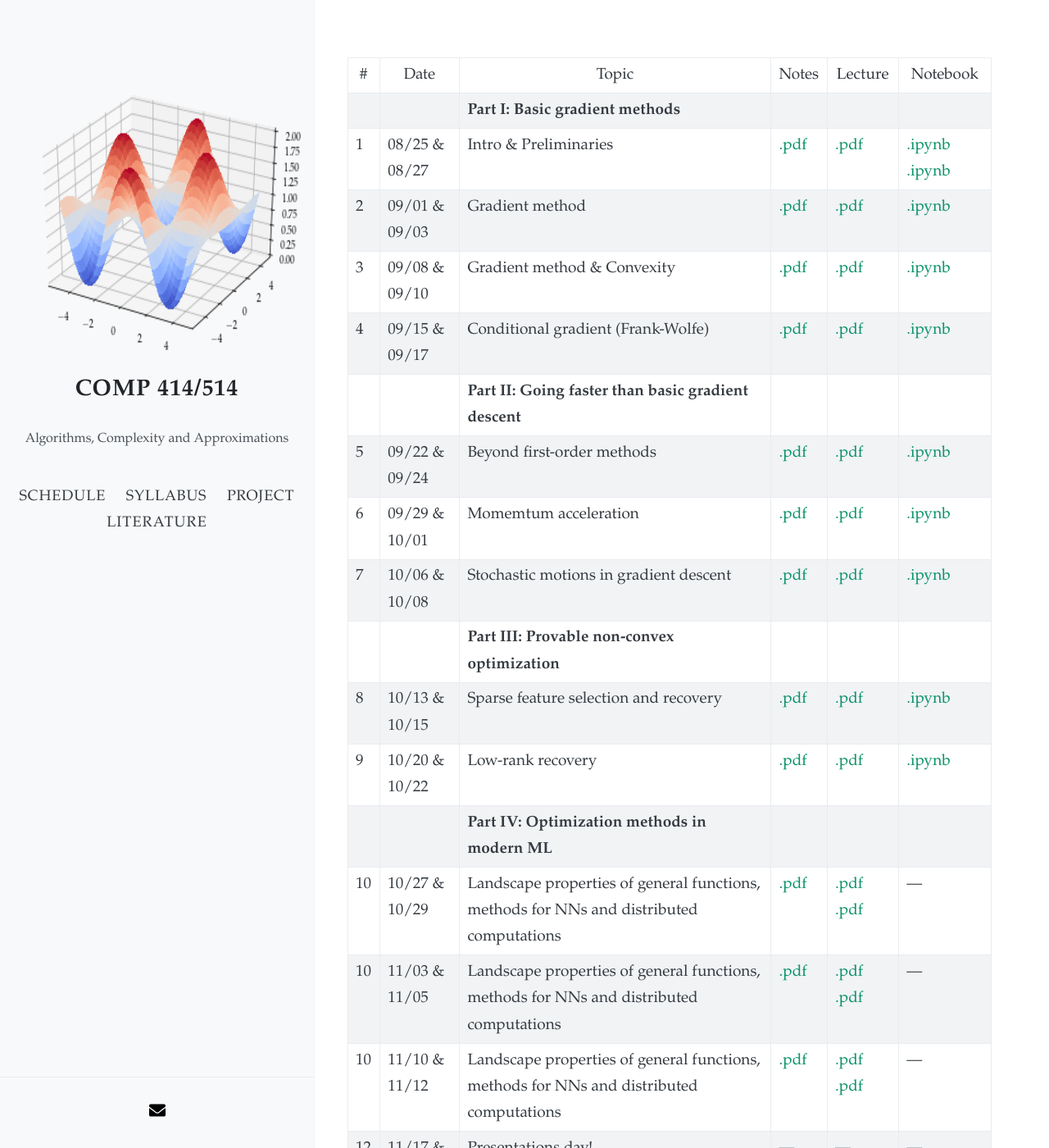
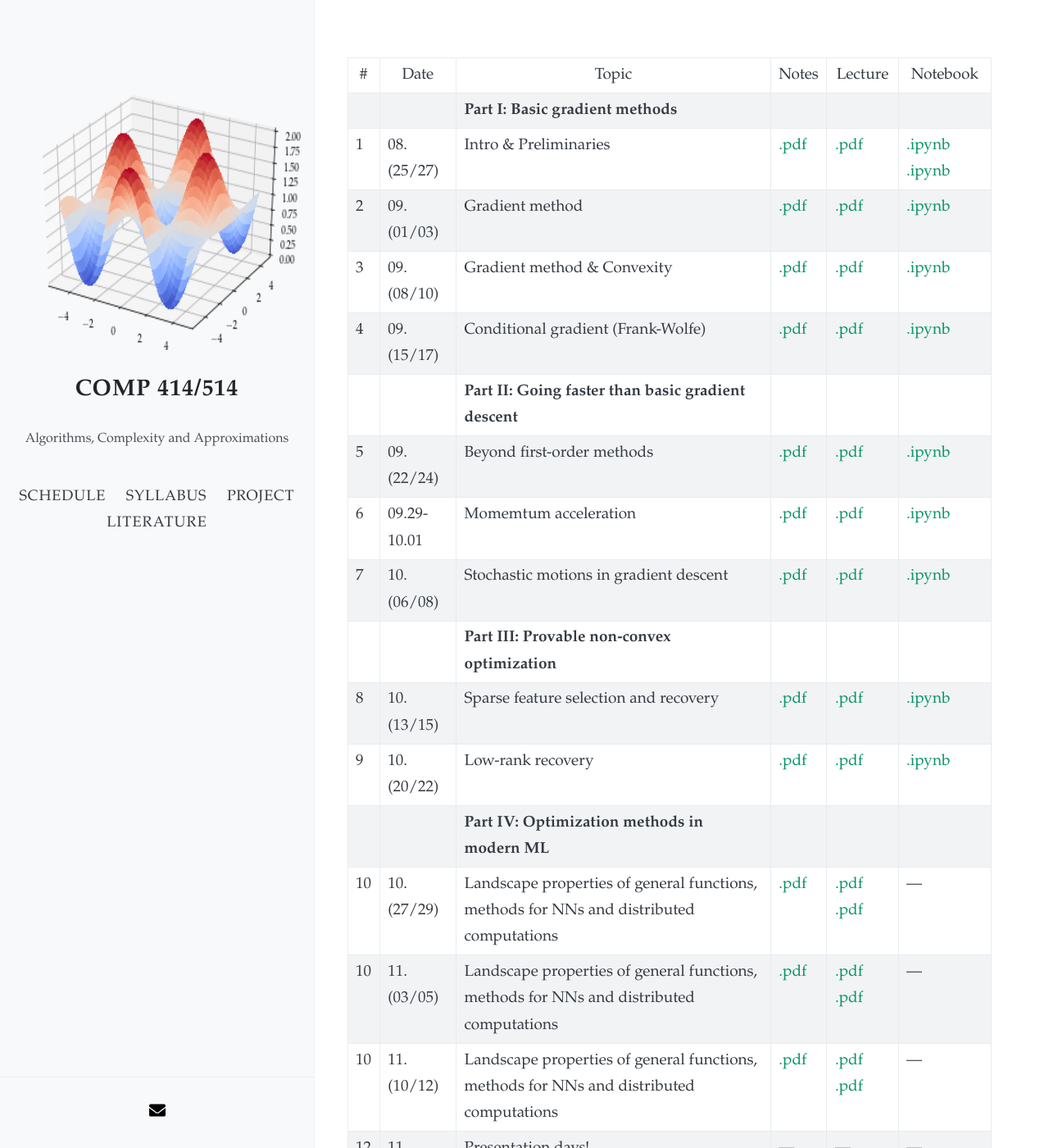
Before and after one commit to akyrillidis/comp414-514, a Jekyll site: the page built from schedule.md, in a window 1280 px wide and 1400 px high. Shown: the whole window at 82% size. Built offline with Jekyll 4.4.1, drawn with Linux system fonts in a browser that asks for light colours; nearby versions of some CDN libraries; some of the changed text lies outside the part shown.

Commit message:
Update schedule.md

```diff
--- a/schedule.md
+++ b/schedule.md
@@ -8,22 +8,22 @@ layout: default
 | # | Date  | Topic  | Notes | Lecture | Notebook  |
 |-|-|-|-|-|-|
 | | | **Part I: Basic gradient methods** | | | |
-| 1 | 08/25 & 08/27 | Intro & Preliminaries  | [.pdf](/schedule/images/chapter1.pdf) | [.pdf](/schedule/images/Lecture 1.pdf) | [.ipynb](/schedule/images/Chapter 1a.ipynb) [.ipynb](/schedule/images/Chapter 1b.ipynb)
-| 2 | 09/01 & 09/03 | Gradient method | [.pdf](/schedule/images/chapter2.pdf)  | [.pdf](/schedule/images/Lecture 2.pdf) | [.ipynb](/schedule/images/Chapter 2.ipynb) |
-| 3 | 09/08 & 09/10 | Gradient method & Convexity | [.pdf](/schedule/images/chapter3.pdf)  | [.pdf](/schedule/images/Lecture 3.pdf) | [.ipynb](/schedule/images/Chapter 3.ipynb) |
-| 4 | 09/15 & 09/17 | Conditional gradient (Frank-Wolfe) | [.pdf](/schedule/images/chapter4.pdf)  | [.pdf](/schedule/images/Lecture 4.pdf) | [.ipynb](/schedule/images/Chapter 4.ipynb) |
+| 1 | 08.(25/27) | Intro & Preliminaries  | [.pdf](/schedule/images/chapter1.pdf) | [.pdf](/schedule/images/Lecture 1.pdf) | [.ipynb](/schedule/images/Chapter 1a.ipynb) [.ipynb](/schedule/images/Chapter 1b.ipynb)
+| 2 | 09.(01/03) | Gradient method | [.pdf](/schedule/images/chapter2.pdf)  | [.pdf](/schedule/images/Lecture 2.pdf) | [.ipynb](/schedule/images/Chapter 2.ipynb) |
+| 3 | 09.(08/10) | Gradient method & Convexity | [.pdf](/schedule/images/chapter3.pdf)  | [.pdf](/schedule/images/Lecture 3.pdf) | [.ipynb](/schedule/images/Chapter 3.ipynb) |
+| 4 | 09.(15/17) | Conditional gradient (Frank-Wolfe) | [.pdf](/schedule/images/chapter4.pdf)  | [.pdf](/schedule/images/Lecture 4.pdf) | [.ipynb](/schedule/images/Chapter 4.ipynb) |
 | | | **Part II: Going faster than basic gradient descent** | | | |
-| 5 | 09/22 & 09/24 | Beyond first-order methods | [.pdf](/schedule/images/chapter5.pdf)  | [.pdf](/schedule/images/Lecture 5.pdf) | [.ipynb](/schedule/images/Chapter 5.ipynb) |
-| 6 | 09/29 & 10/01 | Momemtum acceleration | [.pdf](/schedule/images/chapter6.pdf)  | [.pdf](/schedule/images/Lecture 6.pdf) | [.ipynb](/schedule/images/Chapter 6.ipynb) |
-| 7 | 10/06 & 10/08 | Stochastic motions in gradient descent | [.pdf]()  | [.pdf](/schedule/images/Lecture 7.pdf) | [.ipynb](/schedule/images/Chapter 7.ipynb) |
+| 5 | 09.(22/24) | Beyond first-order methods | [.pdf](/schedule/images/chapter5.pdf)  | [.pdf](/schedule/images/Lecture 5.pdf) | [.ipynb](/schedule/images/Chapter 5.ipynb) |
+| 6 | 09.29-10.01 | Momemtum acceleration | [.pdf](/schedule/images/chapter6.pdf)  | [.pdf](/schedule/images/Lecture 6.pdf) | [.ipynb](/schedule/images/Chapter 6.ipynb) |
+| 7 | 10.(06/08) | Stochastic motions in gradient descent | [.pdf]()  | [.pdf](/schedule/images/Lecture 7.pdf) | [.ipynb](/schedule/images/Chapter 7.ipynb) |
 | | | **Part III: Provable non-convex optimization** | | | |
-| 8 | 10/13 & 10/15 | Sparse feature selection and recovery | [.pdf]()  | [.pdf](/schedule/images/Lecture 8.pdf) | [.ipynb](/schedule/images/Chapter 8.ipynb) |
-| 9 | 10/20 & 10/22 | Low-rank recovery | [.pdf]()  | [.pdf](/schedule/images/Lecture 9.pdf) | [.ipynb](/schedule/images/Chapter 9.ipynb) |
+| 8 | 10.(13/15) | Sparse feature selection and recovery | [.pdf]()  | [.pdf](/schedule/images/Lecture 8.pdf) | [.ipynb](/schedule/images/Chapter 8.ipynb) |
+| 9 | 10.(20/22) | Low-rank recovery | [.pdf]()  | [.pdf](/schedule/images/Lecture 9.pdf) | [.ipynb](/schedule/images/Chapter 9.ipynb) |
 | | | **Part IV: Optimization methods in modern ML** | | | |
-| 10 | 10/27 & 10/29 | Landscape properties of general functions, methods for NNs and distributed computations | [.pdf]()  | [.pdf](/schedule/images/Lecture 10.pdf) [.pdf](/schedule/images/Lecture 11.pdf) | --- |
-| 10 | 11/03 & 11/05 | Landscape properties of general functions, methods for NNs and distributed computations | [.pdf]()  | [.pdf](/schedule/images/Lecture 10.pdf) [.pdf](/schedule/images/Lecture 11.pdf) | --- |
-| 10 | 11/10 & 11/12 | Landscape properties of general functions, methods for NNs and distributed computations | [.pdf]()  | [.pdf](/schedule/images/Lecture 10.pdf) [.pdf](/schedule/images/Lecture 11.pdf) | --- |
-| 12 | 11/17 & 11/19 | Presentations day!  | ---  | ---  | --- |
+| 10 | 10.(27/29) | Landscape properties of general functions, methods for NNs and distributed computations | [.pdf]()  | [.pdf](/schedule/images/Lecture 10.pdf) [.pdf](/schedule/images/Lecture 11.pdf) | --- |
+| 10 | 11.(03/05) | Landscape properties of general functions, methods for NNs and distributed computations | [.pdf]()  | [.pdf](/schedule/images/Lecture 10.pdf) [.pdf](/schedule/images/Lecture 11.pdf) | --- |
+| 10 | 11.(10/12) | Landscape properties of general functions, methods for NNs and distributed computations | [.pdf]()  | [.pdf](/schedule/images/Lecture 10.pdf) [.pdf](/schedule/images/Lecture 11.pdf) | --- |
+| 12 | 11.(17/19) | Presentation days!  | ---  | ---  | --- |
 | | | **Part V: Final exam** | | | |
 
 &nbsp;
```
